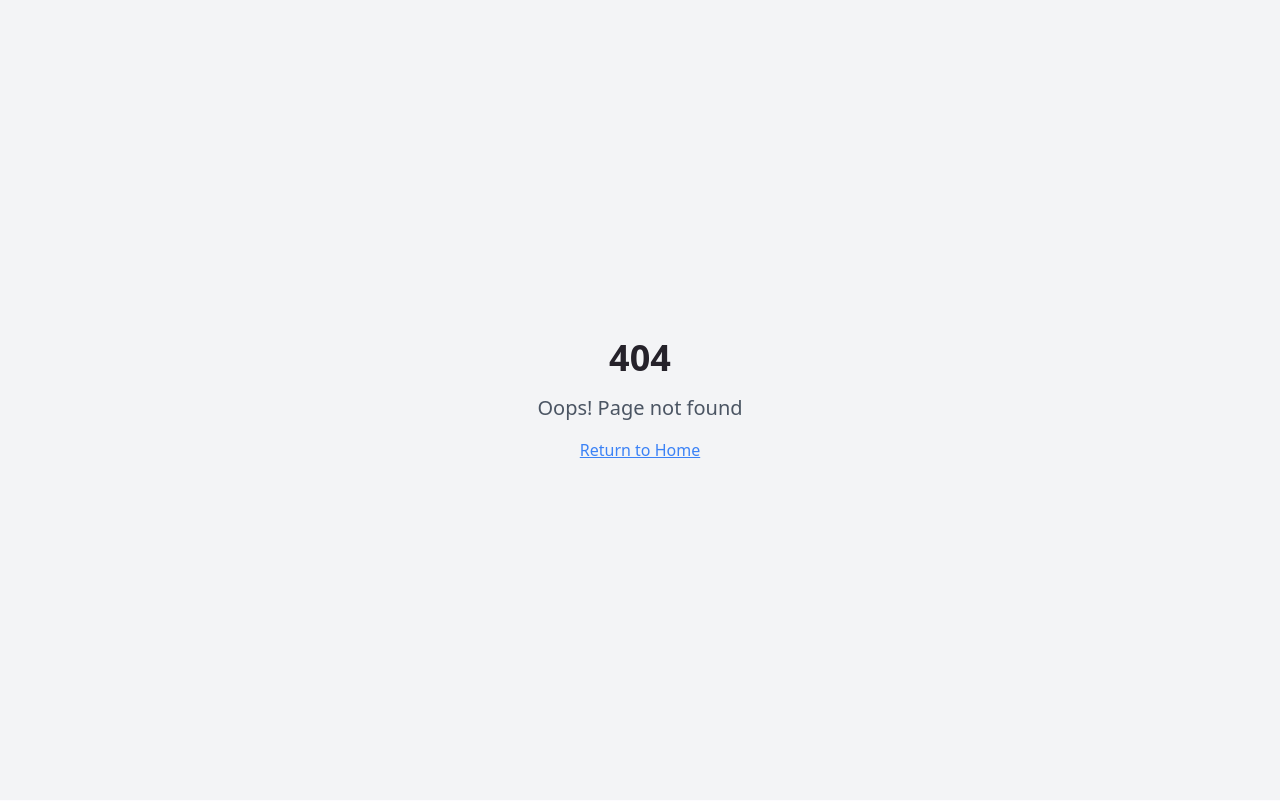
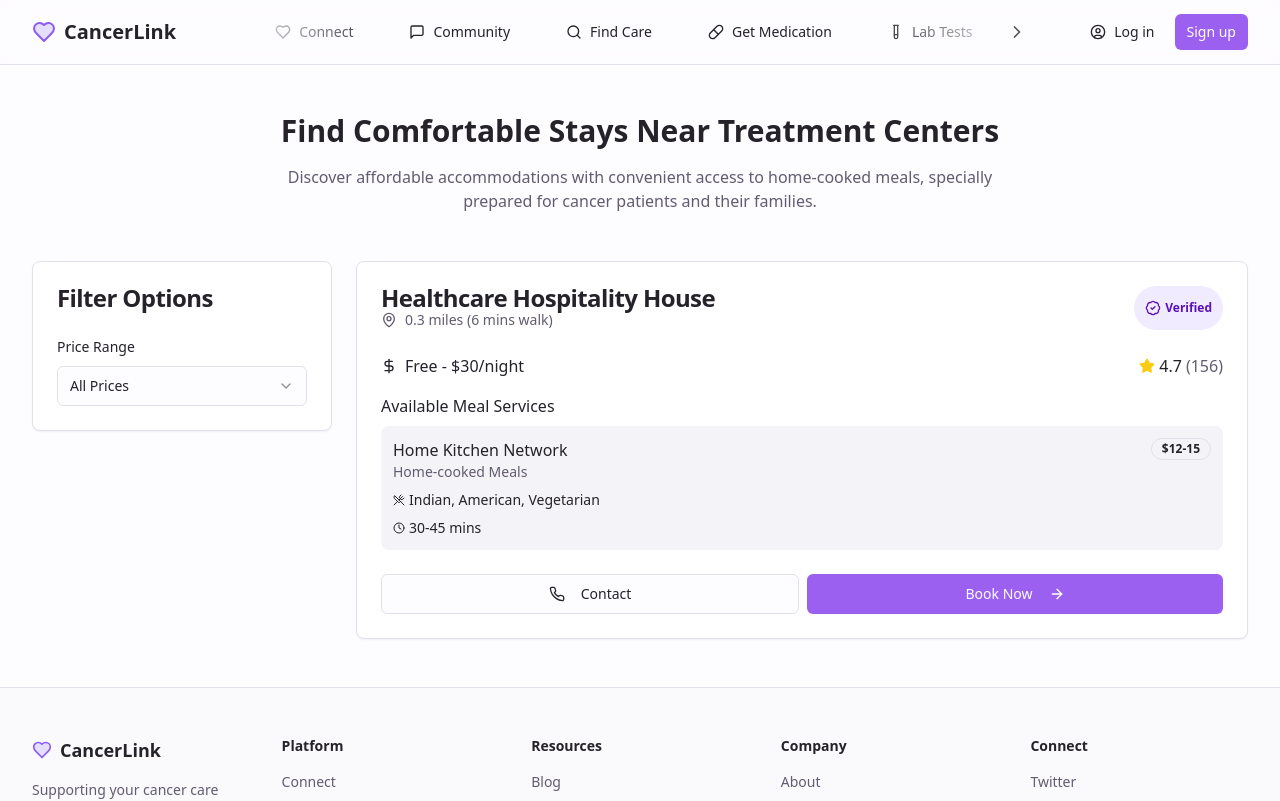
Before and after one commit to la-dev05/CancerLink, a React (Vite) app: page /accommodations in a window 1280 px wide. Before the commit this address had no page. Shown: the top 801 px of the page. Built offline with nearby package versions, Linux system fonts and the light colour scheme.

Commit message:
Added accommodations page

```diff
--- a/src/App.tsx
+++ b/src/App.tsx
@@ -21,6 +21,7 @@ import LabTests from "./pages/LabTests";
 import DoctorRegistration from "./pages/DoctorRegistration";
 import DoctorApplicationForm from "./pages/DoctorApplicationForm";
 import OnlineConsultation from "./pages/OnlineConsultation";
+import Accommodations from "./pages/Accommodations";
 
 const queryClient = new QueryClient();
 
@@ -48,6 +49,7 @@ const App = () => (
             <Route path="/doctor-registration" element={<DoctorRegistration />} />
             <Route path="/doctor-application" element={<DoctorApplicationForm />} />
             <Route path="/online-consultation" element={<OnlineConsultation />} />
+            <Route path="/accommodations" element={<Accommodations />} />
             {/* ADD ALL CUSTOM ROUTES ABOVE THE CATCH-ALL "*" ROUTE */}
             <Route path="*" element={<NotFound />} />
           </Routes>
--- a/src/components/layout/Navbar.tsx
+++ b/src/components/layout/Navbar.tsx
@@ -1,7 +1,7 @@
 import { useState, useRef, useEffect } from "react";
 import { Link } from "react-router-dom";
 import { Button } from "@/components/ui/button";
-import { Menu, X, Heart, MessageSquare, FileText, Search, Pill, TestTube, Stethoscope, Video, ChevronLeft, ChevronRight } from "lucide-react";
+import { Menu, X, Heart, MessageSquare, FileText, Search, Pill, TestTube, Stethoscope, Video, ChevronLeft, ChevronRight, Home } from "lucide-react";
 import { cn } from "@/lib/utils";
 import { UserMenu } from "@/components/auth/UserMenu";
 import { useNavScroll } from "@/hooks/useNavScroll";
@@ -25,6 +25,11 @@ const Navbar = () => {
     { name: "Online Consultation", path: "/online-consultation", icon: <Video className="h-4 w-4 mr-2" /> },
     { name: "Symptoms", path: "/symptoms", icon: <FileText className="h-4 w-4 mr-2" /> },
     { name: "For Doctors", path: "/doctor-registration", icon: <Stethoscope className="h-4 w-4 mr-2" /> },
+    {
+      name: "Accommodations",
+      path: "/accommodations",
+      icon: <Home className="h-4 w-4 mr-2" />
+    },
   ];
 
   const checkScroll = () => {
--- /dev/null
+++ b/src/pages/Accommodations.tsx
@@ -0,0 +1,192 @@
+import { useState } from "react";
+import Layout from "@/components/layout/Layout";
+import { Input } from "@/components/ui/input";
+import { Button } from "@/components/ui/button";
+import {
+  Card,
+  CardContent,
+  CardDescription,
+  CardFooter,
+  CardHeader,
+  CardTitle,
+} from "@/components/ui/card";
+import {
+  Select,
+  SelectContent,
+  SelectItem,
+  SelectTrigger,
+  SelectValue,
+} from "@/components/ui/select";
+import { Badge } from "@/components/ui/badge";
+import {
+  MapPin,
+  Search,
+  BedDouble,
+  Star,
+  Mail,
+  Phone,
+  Calendar,
+  DollarSign,
+  UtensilsCrossed,
+  Clock,
+  Filter,
+  BadgeCheck,
+  ArrowRight
+} from "lucide-react";
+
+// Mock data
+const accommodations = [
+  {
+    id: 1,
+    name: "Healthcare Hospitality House",
+    type: "Non-profit Housing",
+    address: "123 Care Street, New York, NY 10065",
+    distanceToHospital: "0.3 miles",
+    walkTime: "6 mins",
+    price: "Free - $30/night",
+    amenities: ["Kitchen", "Laundry", "WiFi", "Shared Bathroom"],
+    rating: 4.7,
+    reviews: 156,
+    verifiedPartner: true,
+    availableFrom: "Immediately",
+    foodOptions: [
+      {
+        name: "Home Kitchen Network",
+        type: "Home-cooked Meals",
+        cuisines: ["Indian", "American", "Vegetarian"],
+        pricePerMeal: "$12-15",
+        deliveryTime: "30-45 mins",
+        specialDiets: ["Neutropenic", "Soft Diet", "Low-Sodium"]
+      }
+    ]
+  },
+  // ...Add more mock data...
+];
+
+const AccommodationCard = ({ accommodation }: { accommodation: typeof accommodations[0] }) => (
+  <Card className="h-full">
+    <CardHeader>
+      <div className="flex justify-between">
+        <div>
+          <CardTitle>{accommodation.name}</CardTitle>
+          <CardDescription className="flex items-center gap-2">
+            <MapPin className="h-4 w-4" />
+            {accommodation.distanceToHospital} ({accommodation.walkTime} walk)
+          </CardDescription>
+        </div>
+        {accommodation.verifiedPartner && (
+          <Badge variant="secondary" className="flex items-center gap-1">
+            <BadgeCheck className="h-4 w-4" />
+            Verified
+          </Badge>
+        )}
+      </div>
+    </CardHeader>
+    <CardContent className="space-y-4">
+      <div className="flex justify-between items-center">
+        <div className="flex items-center gap-2">
+          <DollarSign className="h-4 w-4" />
+          <span className="font-medium">{accommodation.price}</span>
+        </div>
+        <div className="flex items-center gap-1">
+          <Star className="h-4 w-4 fill-yellow-400 text-yellow-400" />
+          <span>{accommodation.rating}</span>
+          <span className="text-muted-foreground">({accommodation.reviews})</span>
+        </div>
+      </div>
+
+      <div className="space-y-2">
+        <h4 className="font-medium">Available Meal Services</h4>
+        {accommodation.foodOptions.map((food, idx) => (
+          <div key={idx} className="bg-muted p-3 rounded-lg">
+            <div className="flex justify-between items-start mb-2">
+              <div>
+                <h5 className="font-medium">{food.name}</h5>
+                <p className="text-sm text-muted-foreground">{food.type}</p>
+              </div>
+              <Badge variant="outline">{food.pricePerMeal}</Badge>
+            </div>
+            <div className="text-sm space-y-2">
+              <div className="flex items-center gap-1">
+                <UtensilsCrossed className="h-3 w-3" />
+                <span>{food.cuisines.join(", ")}</span>
+              </div>
+              <div className="flex items-center gap-1">
+                <Clock className="h-3 w-3" />
+                <span>{food.deliveryTime}</span>
+              </div>
+            </div>
+          </div>
+        ))}
+      </div>
+    </CardContent>
+    <CardFooter className="flex gap-2">
+      <Button variant="outline" className="flex-1">
+        <Phone className="h-4 w-4 mr-2" />
+        Contact
+      </Button>
+      <Button className="flex-1">
+        Book Now
+        <ArrowRight className="h-4 w-4 ml-2" />
+      </Button>
+    </CardFooter>
+  </Card>
+);
+
+const Accommodations = () => {
+  const [searchQuery, setSearchQuery] = useState("");
+  const [priceRange, setPriceRange] = useState("all");
+
+  return (
+    <Layout>
+      <div className="container py-12">
+        <div className="max-w-3xl mx-auto text-center mb-12">
+          <h1 className="text-3xl font-bold mb-4">
+            Find Comfortable Stays Near Treatment Centers
+          </h1>
+          <p className="text-muted-foreground">
+            Discover affordable accommodations with convenient access to home-cooked meals,
+            specially prepared for cancer patients and their families.
+          </p>
+        </div>
+
+        <div className="grid gap-6 md:grid-cols-[300px,1fr]">
+          <Card className="h-fit">
+            <CardHeader>
+              <CardTitle>Filter Options</CardTitle>
+            </CardHeader>
+            <CardContent className="space-y-4">
+              <div className="space-y-2">
+                <label className="text-sm font-medium">Price Range</label>
+                <Select value={priceRange} onValueChange={setPriceRange}>
+                  <SelectTrigger>
+                    <SelectValue placeholder="Select price range" />
+                  </SelectTrigger>
+                  <SelectContent>
+                    <SelectItem value="all">All Prices</SelectItem>
+                    <SelectItem value="free">Free</SelectItem>
+                    <SelectItem value="low">Under $50/night</SelectItem>
+                    <SelectItem value="mid">$50-100/night</SelectItem>
+                    <SelectItem value="high">$100+/night</SelectItem>
+                  </SelectContent>
+                </Select>
+              </div>
+              {/* Add more filters as needed */}
+            </CardContent>
+          </Card>
+
+          <div className="space-y-6">
+            {accommodations.map((accommodation) => (
+              <AccommodationCard
+                key={accommodation.id}
+                accommodation={accommodation}
+              />
+            ))}
+          </div>
+        </div>
+      </div>
+    </Layout>
+  );
+};
+
+export default Accommodations;
```
